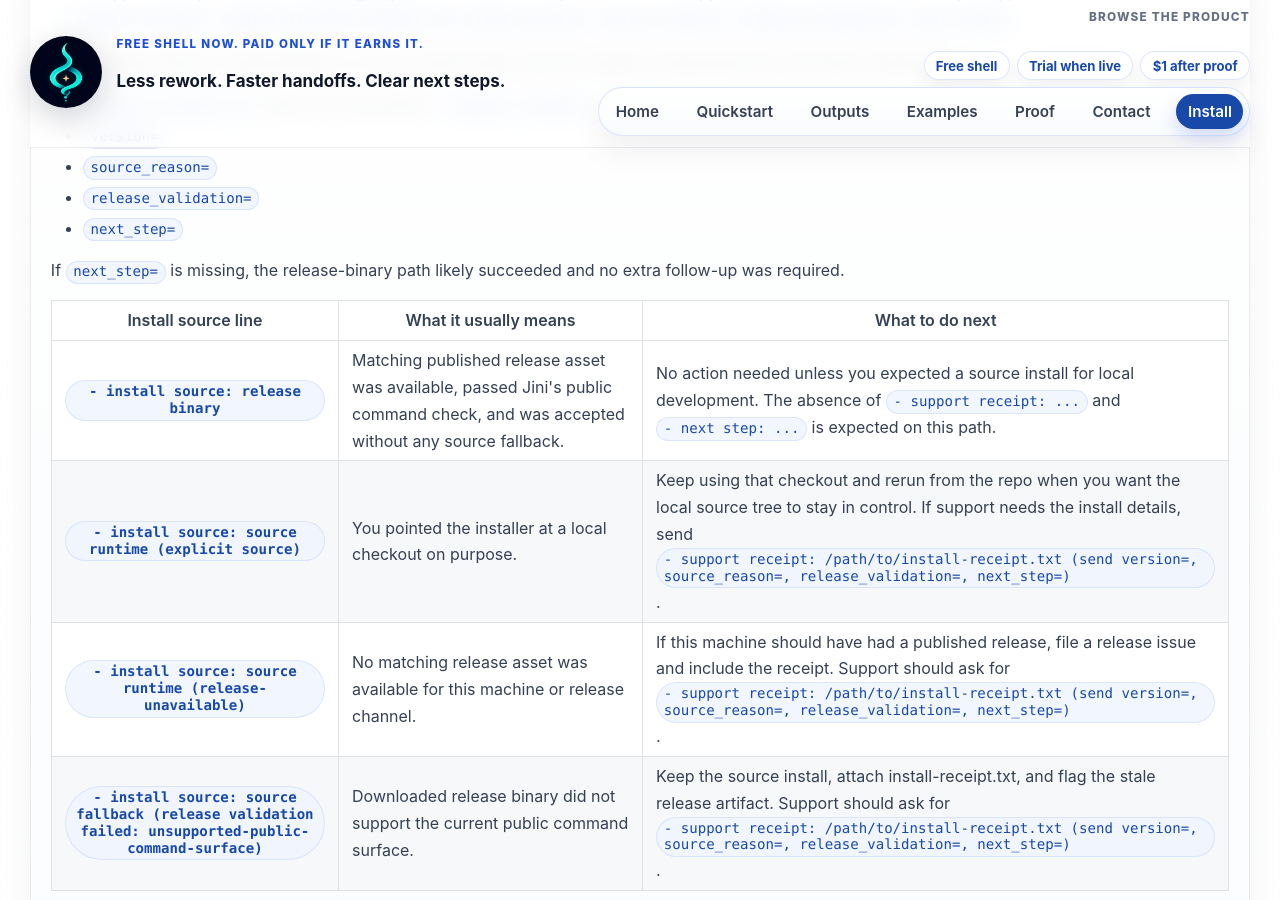
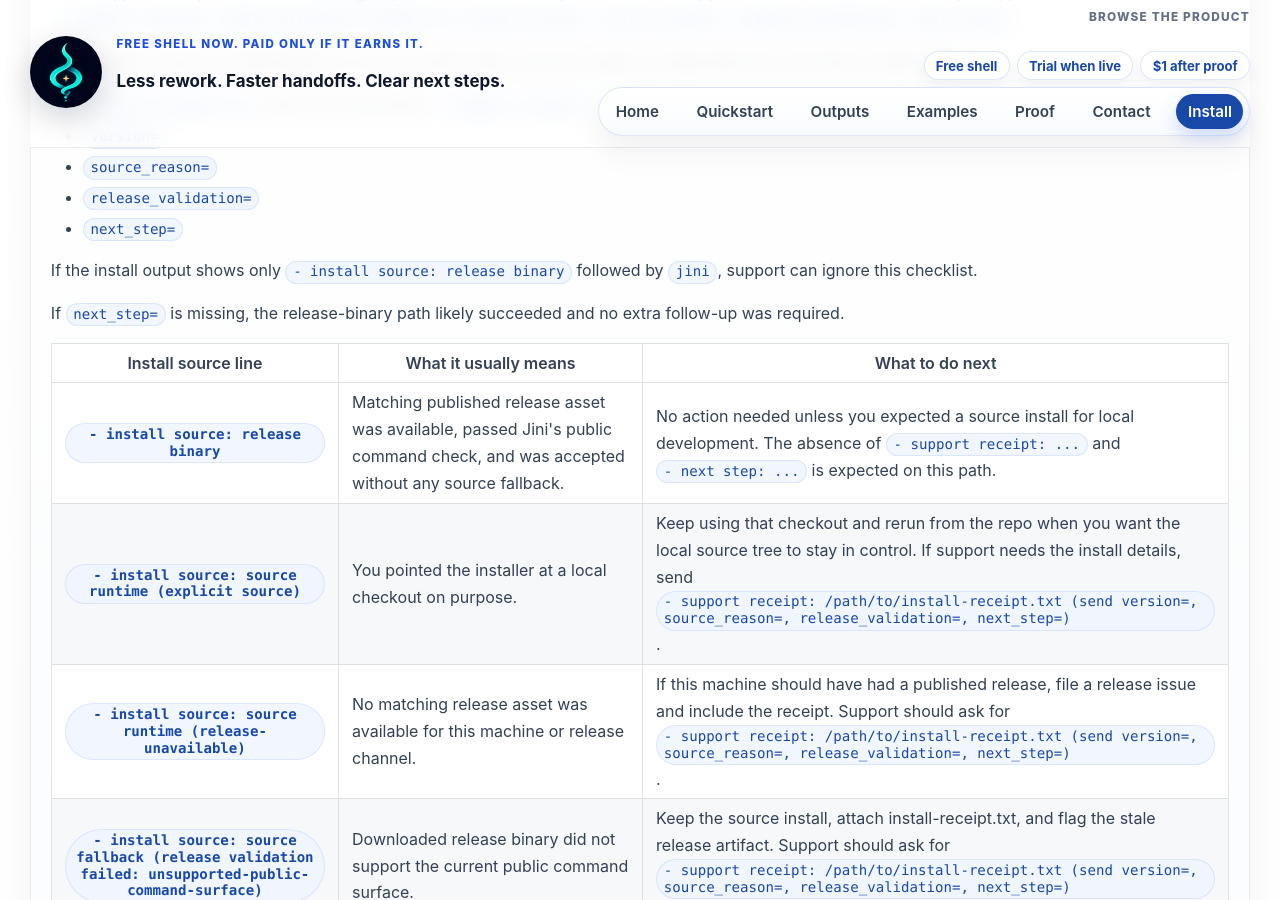
Before and after one commit to maridlabsai/jini, a Jekyll site: the page built from docs/install.md, in a window 1280 px wide and 900 px high, scrolled down 1984 px. Built offline with Jekyll 4.4.1, drawn with Linux system fonts in a browser that asks for light colours.

Commit message:
Clarify release path skips support checklist

```diff
--- a/docs/install.md
+++ b/docs/install.md
@@ -74,6 +74,7 @@ quick_links:
     <li><code>release_validation=</code></li>
     <li><code>next_step=</code></li>
   </ul>
+  <p>If the install output shows only <code>- install source: release binary</code> followed by <code>jini</code>, support can ignore this checklist.</p>
   <p>If <code>next_step=</code> is missing, the release-binary path likely succeeded and no extra follow-up was required.</p>
 
   <table>
```
Also changed, not shown: tests/test_public_cli_docs.py (+1 -0 lines).
